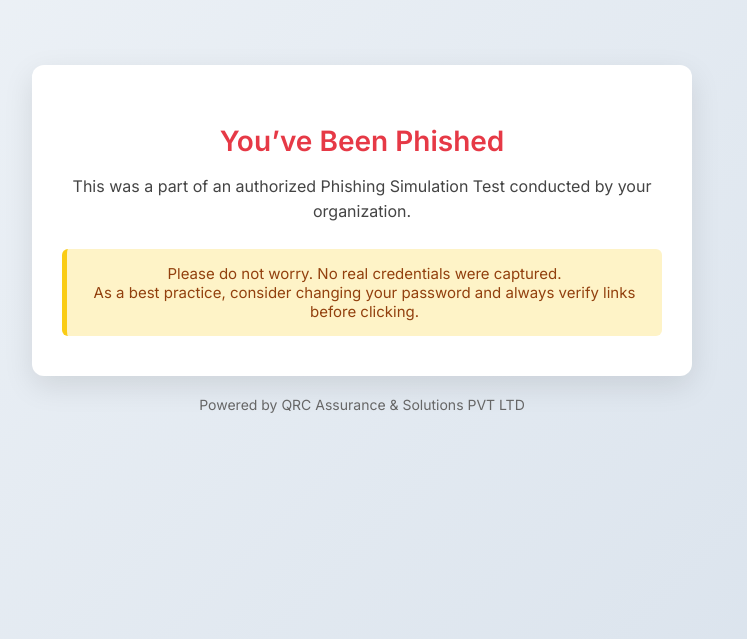
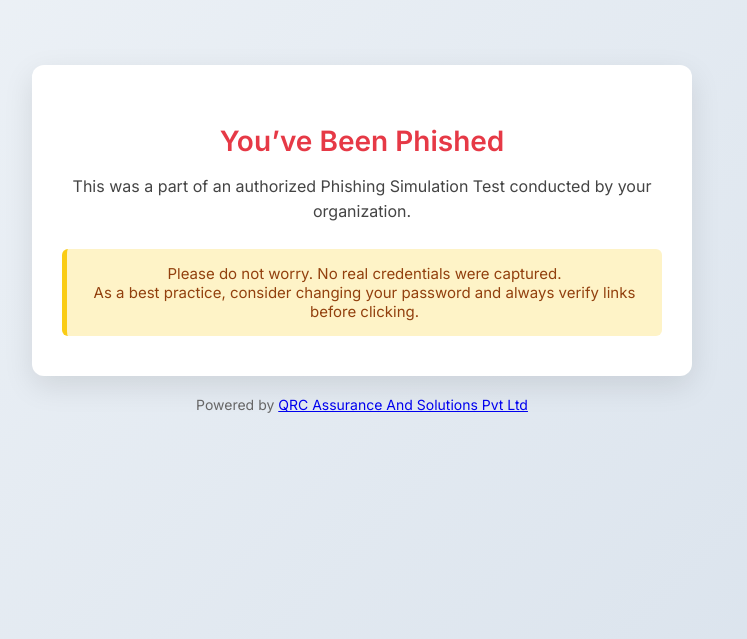
Before and after one commit to qrcsolutionz/awareness, a plain HTML site: page index.html in a window 1280 px wide. Shown: the part 161-800 px from the top of the page, without its empty margins (278-1025 px from the left). Drawn offline with Linux system fonts and the light colour scheme.

Commit message:
Update index.html

```diff
--- a/index.html
+++ b/index.html
@@ -65,6 +65,6 @@
       As a best practice, consider changing your password and always verify links before clicking.
     </div>
   </div>
-  <div class="footer">Powered by QRC Assurance & Solutions PVT LTD</div>
+  <div class="footer">Powered by <a href="https://www.qrcsolutionz.com/">QRC Assurance And Solutions Pvt Ltd<a></div>
 </body>
 </html>
```
